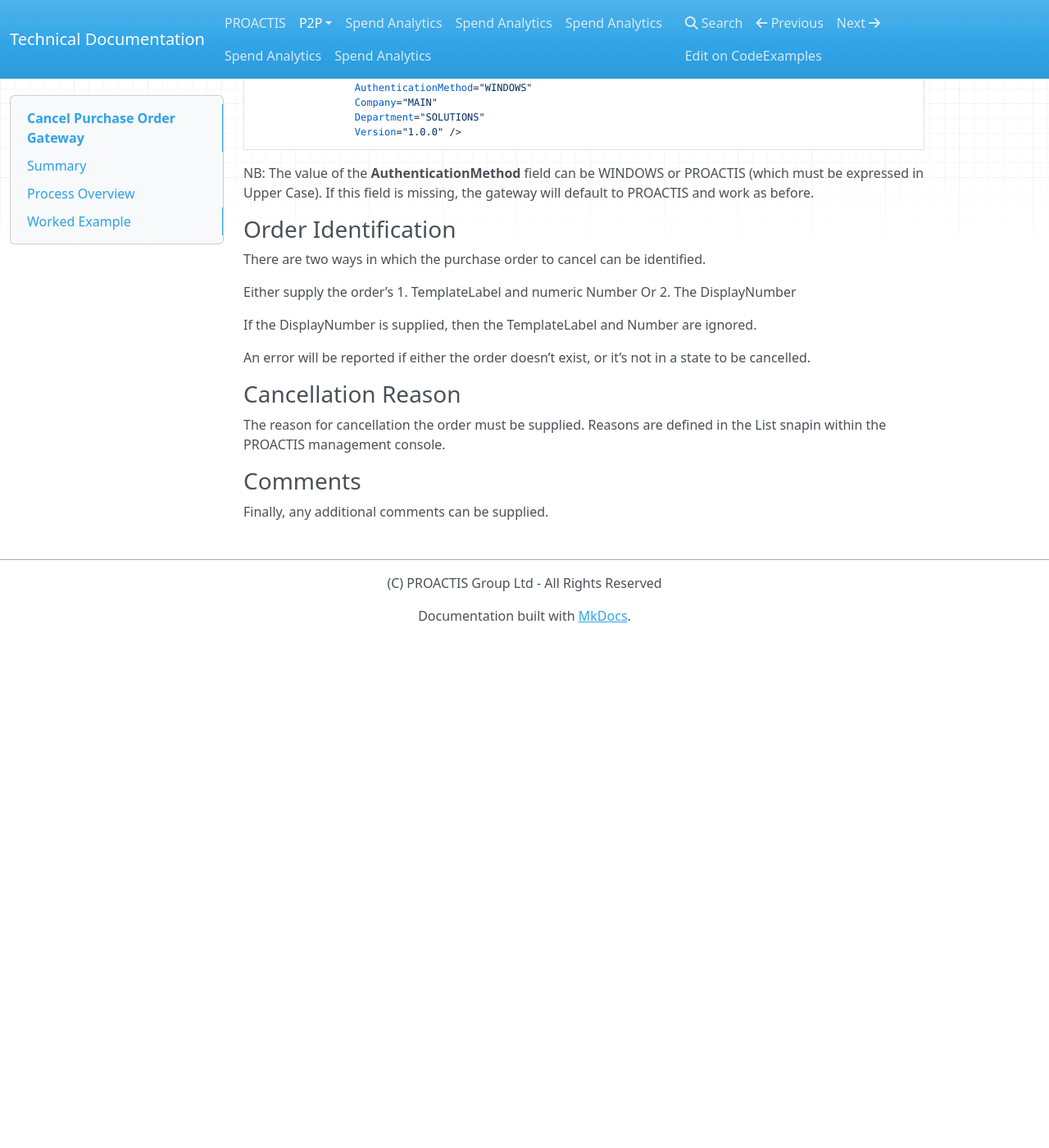
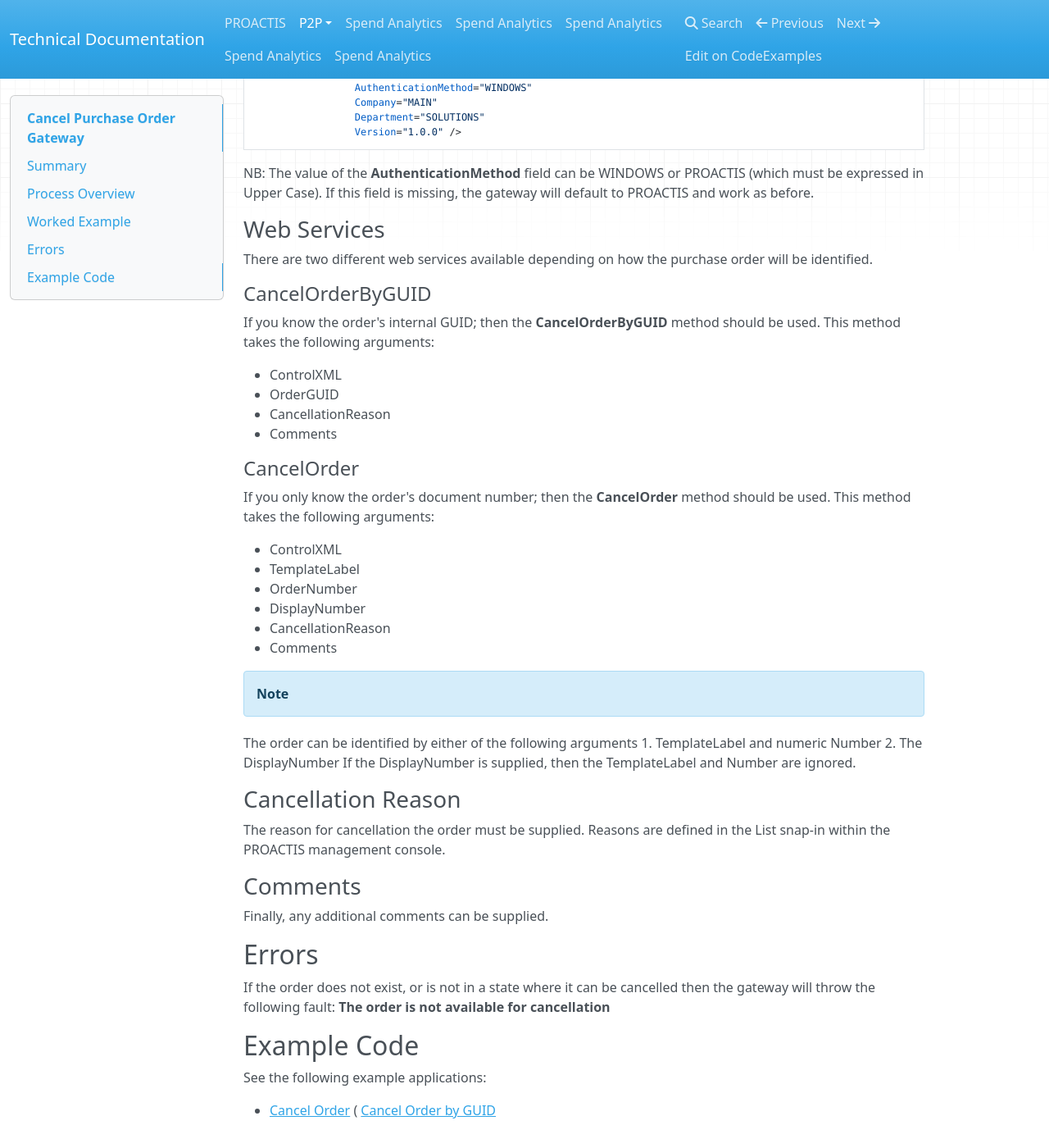
Before and after one commit to proactis-documentation/documentation-source, an MkDocs documentation site: the page built from docs/p2p/cancelPurhaseOrderGateway.md, in a window 1280 px wide and 1400 px high, scrolled down 1316 px. Shown: the whole window at 82% size. Built offline with MkDocs 1.6.1, drawn with Linux system fonts in a browser that asks for light colours; nearby versions of some CDN libraries; old or Windows-style settings are respelled for this version of MkDocs; before the commit the page ends 2095 px from its top, so only the background shows below that; some of the changed text lies outside the part shown.

Commit message:
Cancelorder

```diff
--- a/docs/p2p/cancelPurhaseOrderGateway.md
+++ b/docs/p2p/cancelPurhaseOrderGateway.md
@@ -8,7 +8,7 @@ It is assumed that the reader of the document is familiar both with XML and PROA
 
 The document also describes the validation rules, which must be passed in order for the order to be cancelled and any current limitations of the gateway.
 
-This document should be used in conjunction with the AuthenticateUser.xsd xml schema
+This document should be used in conjunction with the **AuthenticateUser.xsd** xml schema
 
 
 ---
@@ -71,23 +71,49 @@ The XML gateway supports NT authentication, an example is shown below.
 
 NB: The value of the __AuthenticationMethod__ field can be WINDOWS or PROACTIS (which must be expressed in Upper Case).  If this field is missing, the gateway will default to PROACTIS and work as before.
 
-### Order Identification
-There are two ways in which the purchase order to cancel can be identified.
+### Web Services
 
+There are two different web services available depending on how the purchase order will be identified.
 
-Either supply the order’s
-1. TemplateLabel and numeric Number
-Or
-2. The DisplayNumber
+#### CancelOrderByGUID
+If you know the order's internal GUID; then the **CancelOrderByGUID** method should be used.
+This method takes the following arguments:
 
++ ControlXML
++ OrderGUID
++ CancellationReason
++ Comments
 
-If the DisplayNumber is supplied, then the TemplateLabel and Number are ignored.
+#### CancelOrder
+If you only know the order's document number; then the **CancelOrder** method should be used.
+This method takes the following arguments:
 
-An error will be reported if either the order doesn’t exist, or it’s not in a state to be cancelled.
++ ControlXML
++ TemplateLabel
++ OrderNumber
++ DisplayNumber
++ CancellationReason
++ Comments
 
+!!! note
+  The order can be identified by either of the following arguments
+    1. TemplateLabel and numeric Number
+    2. The DisplayNumber
+  If the DisplayNumber is supplied, then the TemplateLabel and Number are ignored.
 
 ### Cancellation Reason
-The reason for cancellation the order must be supplied.  Reasons are defined in the List snapin within the PROACTIS management console.
+The reason for cancellation the order must be supplied.  Reasons are defined in the List snap-in within the PROACTIS management console.
 
 ### Comments
 Finally, any additional comments can be supplied.
+
+## Errors
+If the order does not exist,  or is not in a state where it can be cancelled then the gateway will throw the following fault:
+**The order is not available for cancellation**
+
+## Example Code
+
+See the following example applications:
+
+* [Cancel Order](https://github.com/proactis-documentation/ExampleApplications/tree/master/P2P/Gateways/PROACTIS.ExampleApplication.CancelOrder)
+( [Cancel Order by GUID](https://github.com/proactis-documentation/ExampleApplications/tree/master/P2P/Gateways/PROACTIS.ExampleApplication.CancelOrderByGUID)
```
